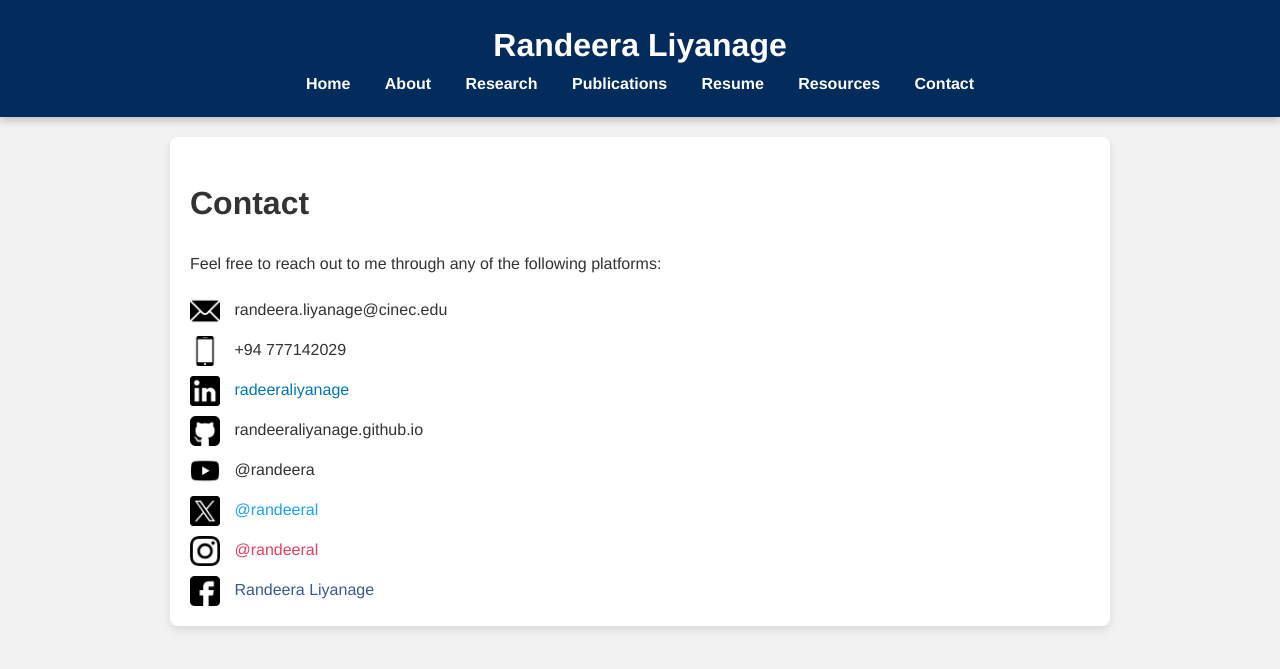
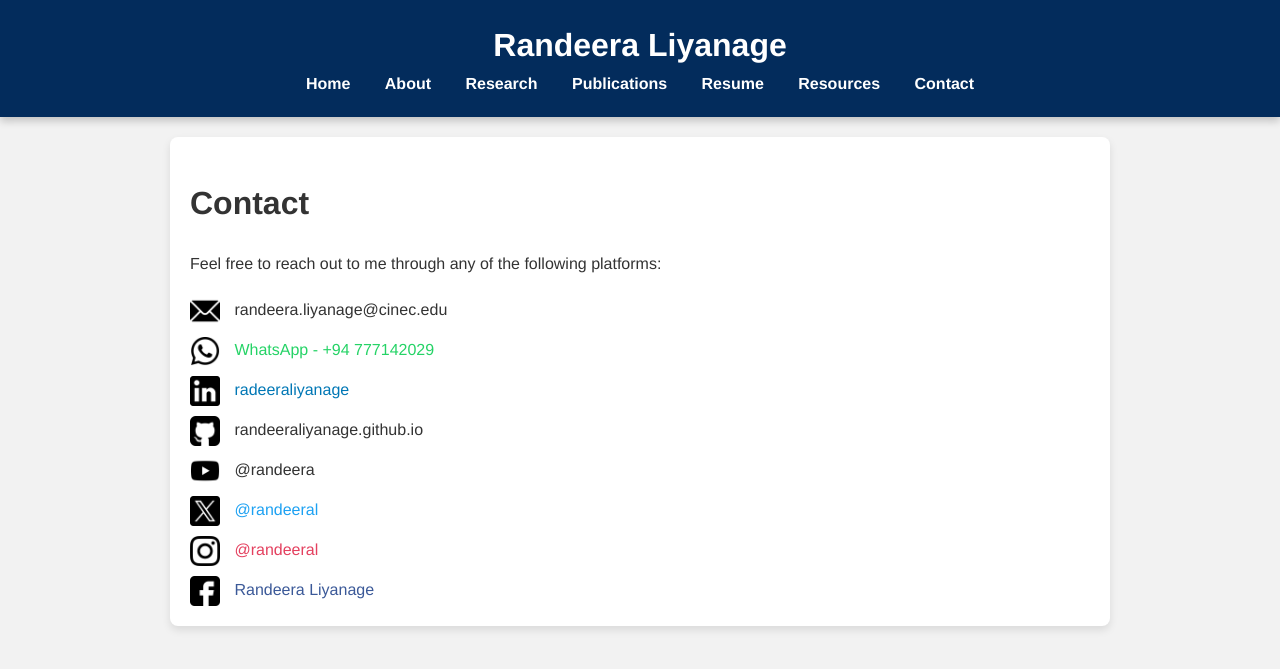
Before and after one commit to randeeraliyanage/randeeraliyanage.github.io, a Jekyll site: the page built from contact.md, in a window 1280 px wide. Shown: the top 669 px of the page. Built offline with Jekyll 4.4.1, drawn with Linux system fonts in a browser that asks for light colours.

Commit message:
Update contact.md

```diff
--- a/contact.md
+++ b/contact.md
@@ -12,9 +12,9 @@ Feel free to reach out to me through any of the following platforms:
         <img src="assets/img/email.png" alt="Email" style="width: 30px; vertical-align: middle; margin-right: 10px;">
         randeera.liyanage@cinec.edu
     </a>
-    <a href="tel:+94777142029" style="text-decoration: none; color: #333;">
-        <img src="assets/img/phone.png" alt="Phone" style="width: 30px; vertical-align: middle; margin-right: 10px;">
-        +94 777142029
+    <a href="https://wa.me/94777142029" target="_blank" style="text-decoration: none; color: #25D366;">
+        <img src="assets/img/whatsapp.png" alt="WhatsApp" style="width: 30px; vertical-align: middle; margin-right: 10px;">
+        WhatsApp - +94 777142029
     </a>
     <a href="http://www.linkedin.com/in/randeeraliyanage" target="_blank" style="text-decoration: none; color: #0077b5;">
         <img src="assets/img/linkedin.png" alt="LinkedIn" style="width: 30px; vertical-align: middle; margin-right: 10px;">
```
